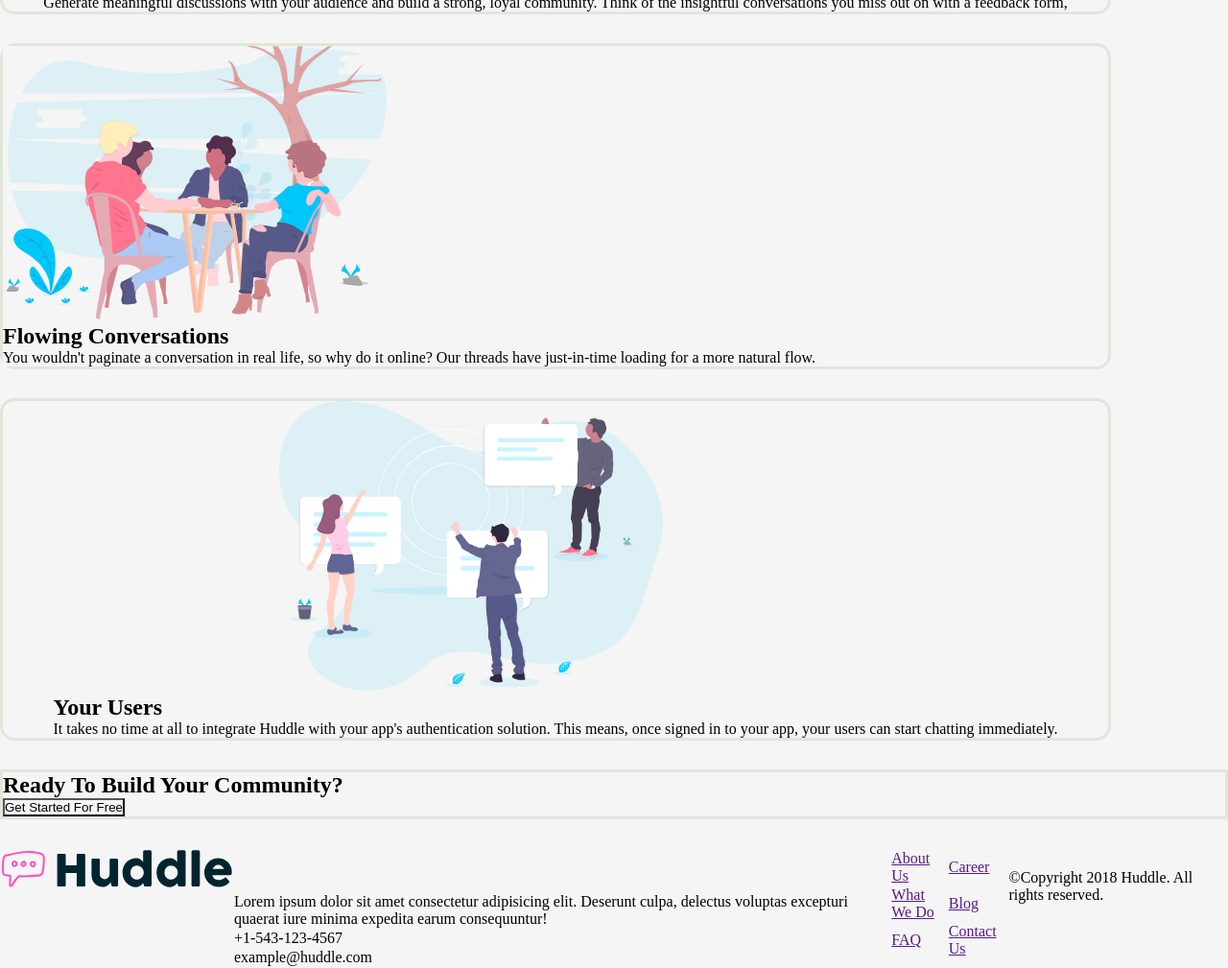
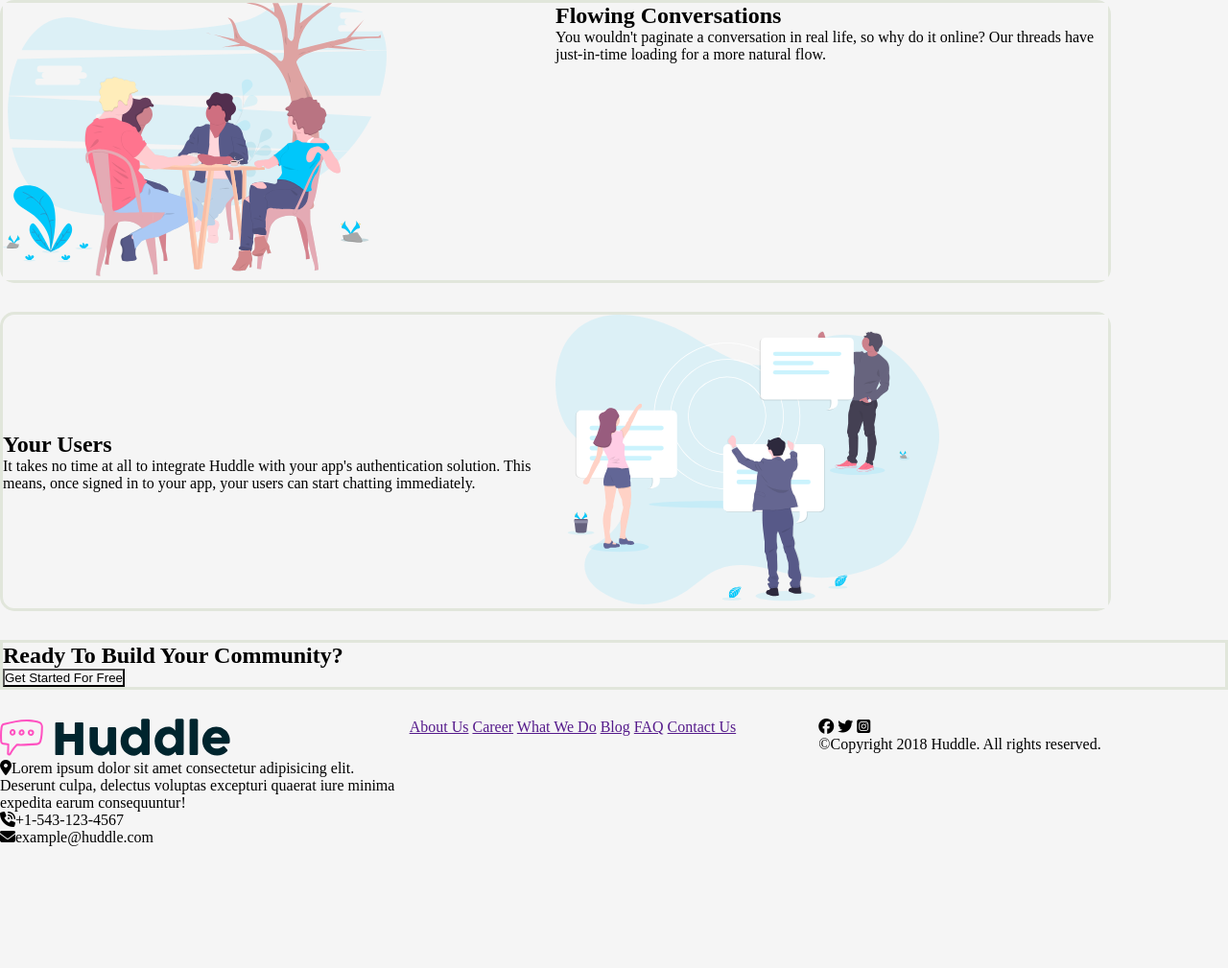
Before and after one commit to liana-masigah/landingpage.github.io, a plain HTML site: page index.html in a window 1280 px wide. Shown: the part 522-1531 px from the top of the page at 96% size. After the commit the page ends 1404 px from the top, so only its background shows below. Drawn offline with Linux system fonts and the light colour scheme.

Commit message:
add icons

```diff
--- a/index.html
+++ b/index.html
@@ -4,11 +4,14 @@
     <meta charset="UTF-8">
     <meta http-equiv="X-UA-Compatible" content="IE=edge">
     <meta name="viewport" content="width=device-width, initial-scale=1.0">
+    <script src="https://kit.fontawesome.com/207bfec1a9.js" crossorigin="anonymous"></script>
     <link rel="stylesheet" href="style.css">
     <title>Landing Page</title>
 </head>
 <body>
-    <header></header>
+    <header>
+
+    </header>
     <main>
         <div class="build-div">
             <div class="div-width">
@@ -17,7 +20,7 @@
                 <p>Huddle re-imagines the way we build communities. You have a voice, but so does your audience. Create connections with your users as you engage in genuine discussion.</p>
                 <button>Get Started For Free</button>
             </div>
-            <div>
+            <div class="div-width">
                 <button>Try It For Free</button>
             </div>
         </div>
@@ -25,7 +28,7 @@
             <div class="div-width">
                 <img class="image-size" src="images/illustration-grow-together.svg" alt="">
             </div>
-            <div>
+            <div class="div-width">
                 <h2>Grow Together</h2>
                 <p>Generate meaningful discussions with your audience and build a strong, loyal community. Think of the insightful conversations you miss out on with a feedback form,</p>
             </div>
@@ -34,7 +37,7 @@
             <div class="div-width">
                 <img class="image-size" src="images/illustration-flowing-conversation.svg" alt="">
             </div>
-            <div>
+            <div class="div-width">
                 <h2>Flowing Conversations</h2>
                 <p>You wouldn't paginate a conversation in real life, so why do it online? Our threads have just-in-time loading for a more natural flow.</p>
             </div>
@@ -43,7 +46,7 @@
             <div class="div-width">
                 <img class="image-size" src="images/illustration-your-users.svg" alt="">
             </div>
-            <div>
+            <div class="div-width">
                 <h2>Your Users</h2>
                 <p>It takes no time at all to integrate Huddle with your app's authentication solution. This means, once signed in to your app, your users can start chatting immediately.</p>
             </div>
@@ -53,56 +56,30 @@
             <button>Get Started For Free</button>
         </div>
         <div class="contact-div">
-            <div>
-                <table>
-                    <tr>
-                        <td><img src="images/logo.svg" alt=""></td>
-                    </tr>
-                    <tr>
-                        <td></td>
-                        <td>Lorem ipsum dolor sit amet consectetur adipisicing elit. Deserunt culpa, delectus voluptas excepturi quaerat iure minima expedita earum consequuntur!</td>
-                    </tr>
-                    <tr>
-                        <td></td>
-                        <td>+1-543-123-4567</td>
-                    </tr>
-                    <tr>
-                        <td></td>
-                        <td>example@huddle.com</td>
-                    </tr>
-                </table>
+            <div class="cont-div">
+                        <img src="images/logo.svg" alt="">
+                        <p><i class="fa-solid fa-location-dot"></i>Lorem ipsum dolor sit amet consectetur adipisicing elit. Deserunt culpa, delectus voluptas excepturi quaerat iure minima expedita earum consequuntur!</p>
+                        <p><i class="fa-solid fa-phone-volume"></i>+1-543-123-4567</p>
+                        <p><i class="fa-solid fa-envelope"></i>example@huddle.com</p>
             </div>
-            <div>
-                <table>
-                    <tr>
-                        <td><a href="">About Us</a></td>
-                        <td><a href="">Career</a></td>
-                    </tr>
-                    <tr>
-                        <td><a href="">What We Do</a></td>
-                        <td><a href="">Blog</a></td>
-                    </tr>
-                    <tr>
-                        <td><a href="">FAQ</a></td>
-                        <td><a href="">Contact Us</a></td>
-                    </tr>
-                </table>
+            <div class="cont-div">
+                <a href="">About Us</a>
+                <a href="">Career</a>
+                <a href="">What We Do</a>
+                <a href="">Blog</a>
+                <a href="">FAQ</a>
+                <a href="">Contact Us</a>
             </div>
-            <div>
-                <table>
-                    <tr>
-                        <td><img src="" alt=""></td>
-                        <td></td>
-                        <td></td>
-                    </tr>
-                    <tr>
-                        <td><p>&copy;Copyright 2018 Huddle. All rights reserved.</p></td>
-                    </tr>
-                </table>
+            <div class="cont-div">
+                <i class="fa-brands fa-facebook"></i>
+                <i class="fa-brands fa-twitter"></i>
+                <i class="fa-brands fa-instagram-square"></i>
+                <p>&copy;Copyright 2018 Huddle. All rights reserved.</p>
             </div>
         </div>
     </main>
-    <footer></footer>
+    <footer>
 
+    </footer>
 </body>
 </html>
--- a/style.css
+++ b/style.css
@@ -16,18 +16,15 @@
 
 main {
     display: flex;
+    flex-wrap: var(--flex-wrap);
     flex-direction: column;
     gap: 30px;
-    margin: auto;
 }
 
 .build-div {
     display: flex;
-    flex-direction: row;
+    flex-wrap: var(--flex-wrap);
     max-width: var(--max-width);
-    height: 80%;
-    justify-content: center;
-    align-items: center;
 }
 
 .size-div {
@@ -43,7 +40,7 @@ main {
 }
 
 .div-width {
-    width: 50%;
+    flex: 50%;
 }
 
 .build-div {
@@ -56,9 +53,13 @@ main {
 
 .contact-div {
     max-width: var(--max-width);
-    background-color: rgb(56, 52, 52);
+    background-color: rgb(5, 63, 63);
     display: flex;
-    flex-direction: row;
+    flex-wrap: var(--flex-wrap);
+}
+
+.cont-div {
+    flex: 33%;
 }
 
 #grow-div {
```
